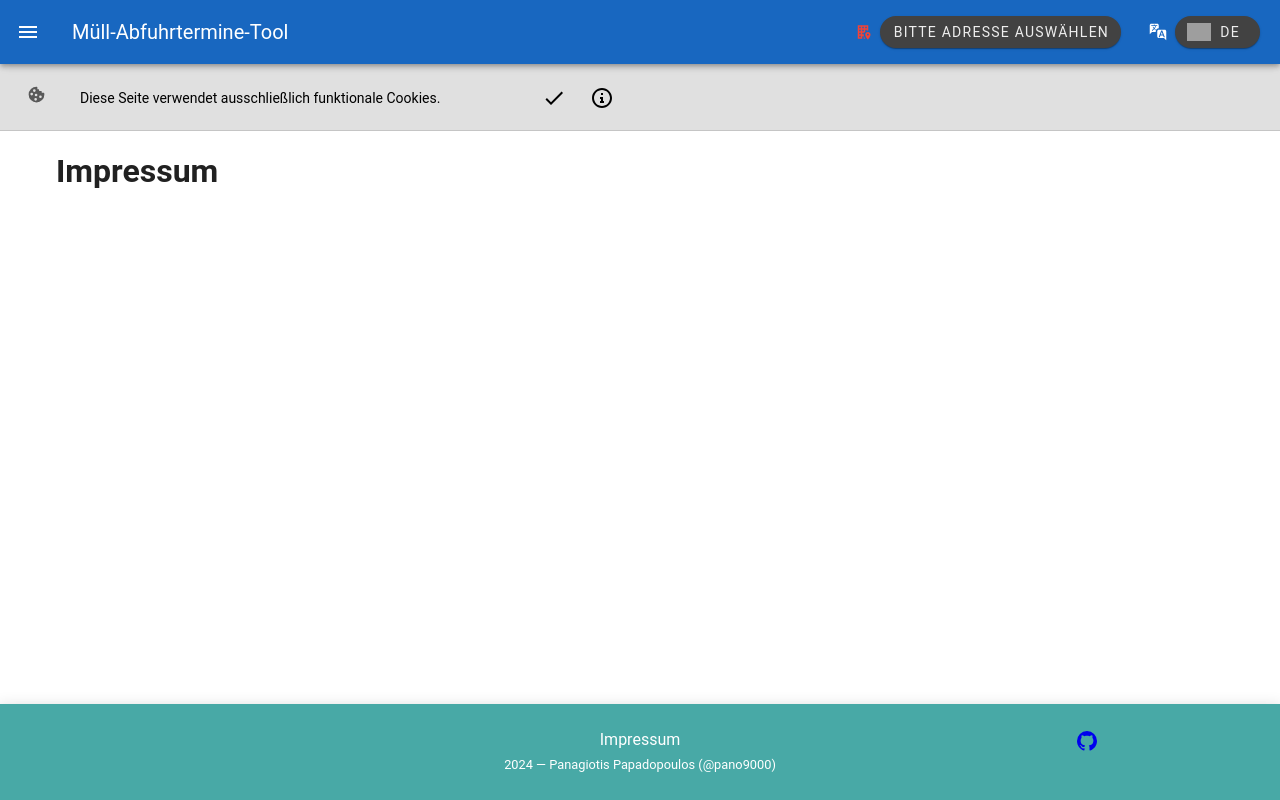
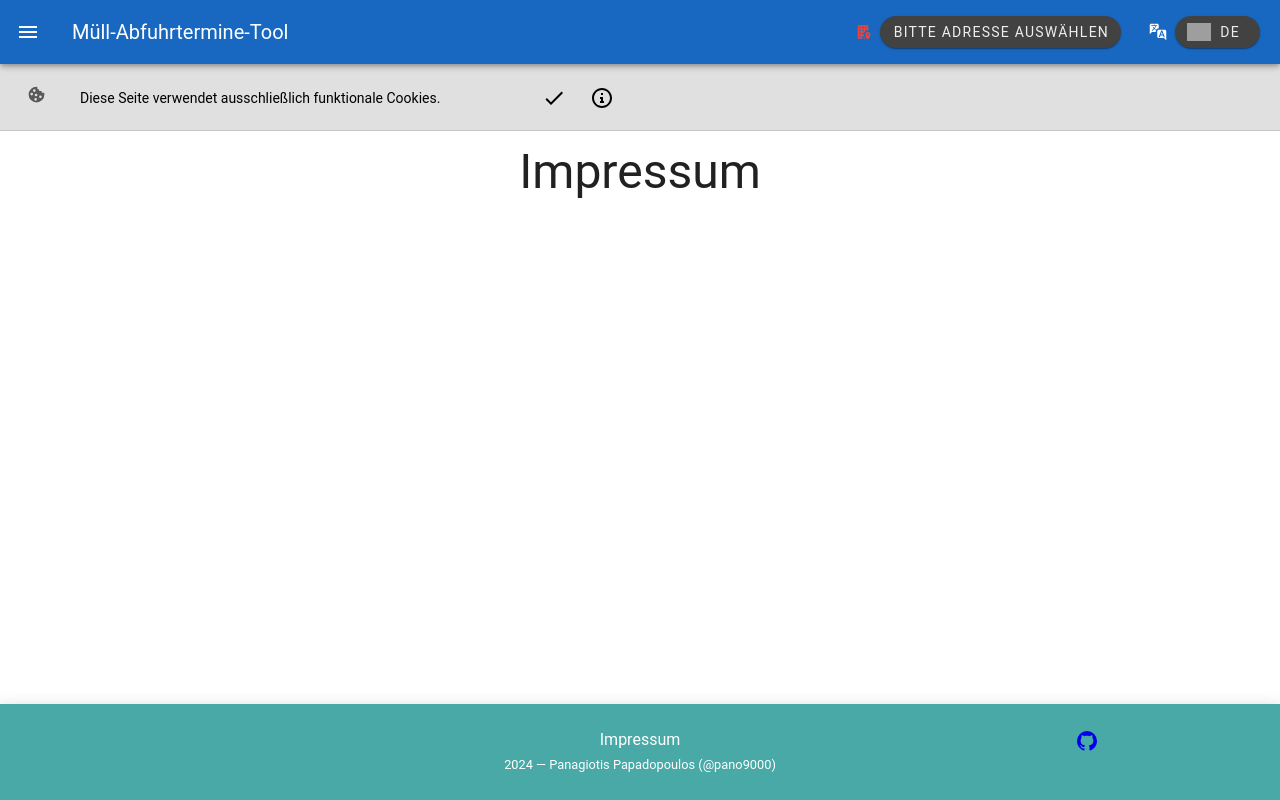
Before and after one commit to pano9000/aws-stuttgart-pickup-dates-service, a Nuxt app: page /impressum in a window 1280 px wide. Built offline with nearby package versions, Linux system fonts and the light colour scheme; grey boxes are pictures that could not be loaded.

Commit message:
feat(pages/impressum): use BasePageTemplate

```diff
--- a/pages/impressum.vue
+++ b/pages/impressum.vue
@@ -1,15 +1,20 @@
 <template>
-  <v-container>
-    <h1>{{ i18n.t("legalNotice.pageTitle") }}</h1>
-    <address>
-      <p v-for="(line) in legalNoticeLines" :key="line">
-        {{ runtimeConfig.public[line] }}
-      </p>
-    </address>
-  </v-container>
+
+  <BasePageTemplate :page-title="i18n.t('legalNotice.pageTitle')">
+    <template #mainContent>
+      <address class="text-left">
+        <p v-for="(line) in legalNoticeLines" :key="line">
+          {{ runtimeConfig.public[line] }}
+        </p>
+      </address>
+    </template>
+  </BasePageTemplate>
+
 </template>
 
 <script setup lang="ts">
+  import BasePageTemplate from '~/components/BasePageTemplate.vue';
+
 
   const { i18n, multiMergeLocaleMessage }  = useCustomI18n();
   const runtimeConfig = useRuntimeConfig();
```
